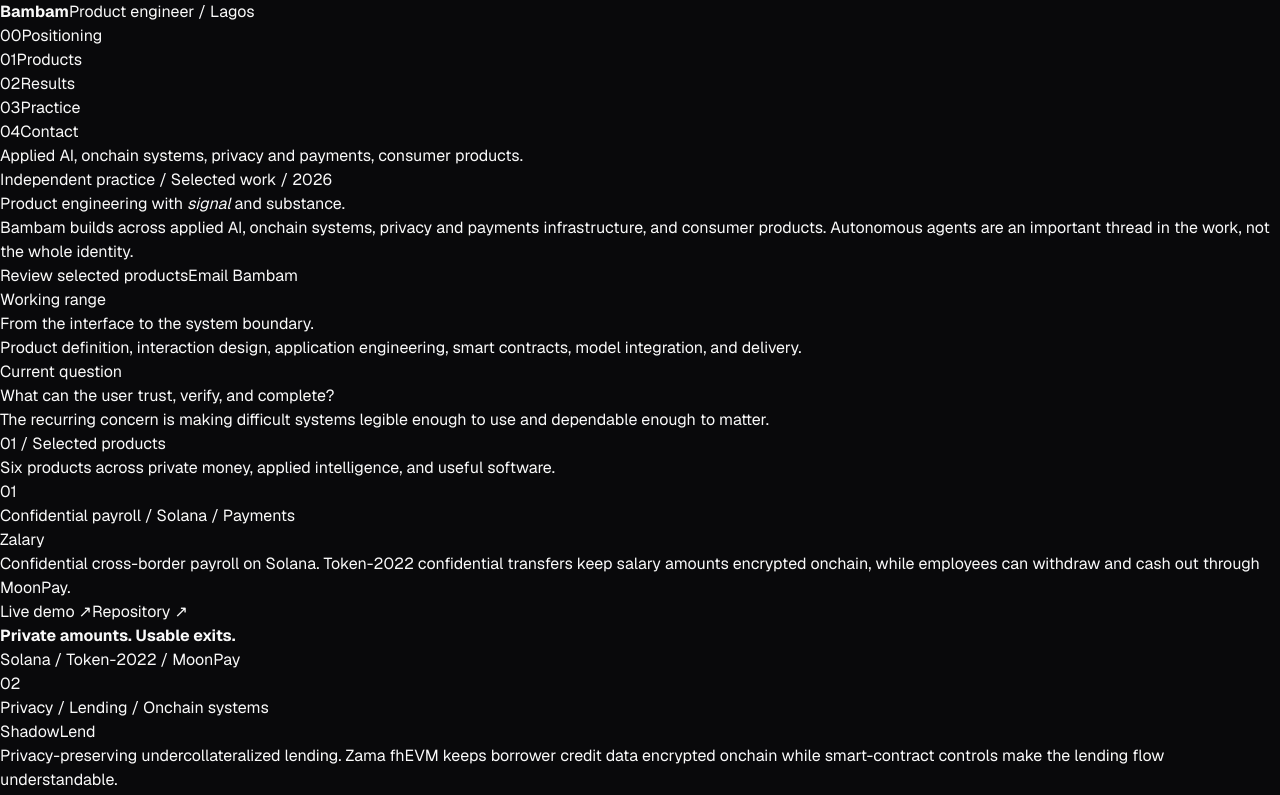
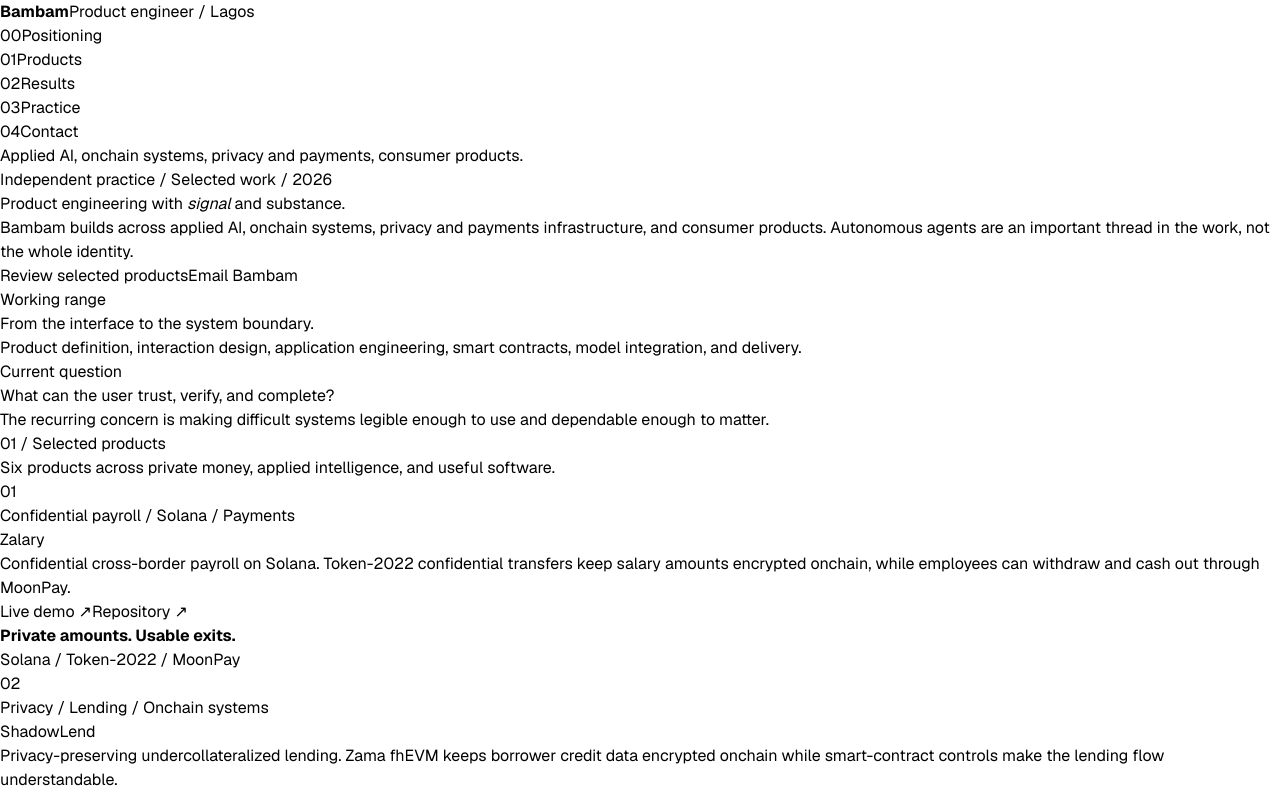
Before and after one commit to ajanaku1/bambam, a Next.js app: page / in a window 1280 px wide. Shown: the top 795 px of the page. Built offline with nearby package versions, Linux system fonts and the light colour scheme.

Commit message:
style: establish signal and substance tokens

```diff
--- a/src/app/globals.css
+++ b/src/app/globals.css
@@ -1,47 +1,27 @@
 @import "tailwindcss";
 
 :root {
-  --background: #09090b;
-  --background-alt: #0f0f11;
-  --foreground: #fafafa;
-  --muted: #a1a1aa;
-  --muted-dim: #71717a;
-  --accent: #10b981;
-  --accent-dim: #059669;
-  --accent-glow: rgba(16, 185, 129, 0.15);
-  --border: #1e1e22;
-  --border-hover: #2e2e33;
-  --card: #111113;
-  --card-hover: #161618;
-}
-
-@theme inline {
-  --color-background: var(--background);
-  --color-background-alt: var(--background-alt);
-  --color-foreground: var(--foreground);
-  --color-muted: var(--muted);
-  --color-muted-dim: var(--muted-dim);
-  --color-accent: var(--accent);
-  --color-accent-dim: var(--accent-dim);
-  --color-accent-glow: var(--accent-glow);
-  --color-border: var(--border);
-  --color-border-hover: var(--border-hover);
-  --color-card: var(--card);
-  --color-card-hover: var(--card-hover);
-  --font-sans: var(--font-geist-sans);
-  --font-mono: var(--font-geist-mono);
-}
-
-/* ── Reduced motion ── */
-@media (prefers-reduced-motion: reduce) {
-  *,
-  *::before,
-  *::after {
-    animation-duration: 0.01ms !important;
-    animation-iteration-count: 1 !important;
-    transition-duration: 0.01ms !important;
-    scroll-behavior: auto !important;
-  }
+  --paper: #f4f2ec;
+  --paper-deep: #eceae4;
+  --ink: #171815;
+  --ink-soft: #5d6059;
+  --line: #c8cbc2;
+  --signal: #ee3f24;
+  --signal-deep: #bd2e1a;
+  --inverse: #f8f7f2;
+  --focus: #173fdd;
+  --space-1: 0.25rem;
+  --space-2: 0.5rem;
+  --space-3: 0.75rem;
+  --space-4: 1rem;
+  --space-6: 1.5rem;
+  --space-8: 2rem;
+  --space-12: 3rem;
+  --space-16: 4rem;
+  --ease-out: cubic-bezier(0.22, 1, 0.36, 1);
+  --duration-fast: 180ms;
+  --duration-stage: 260ms;
+  --side-width: 15.5rem;
 }
 
 /* ── Skip to content ── */
```
